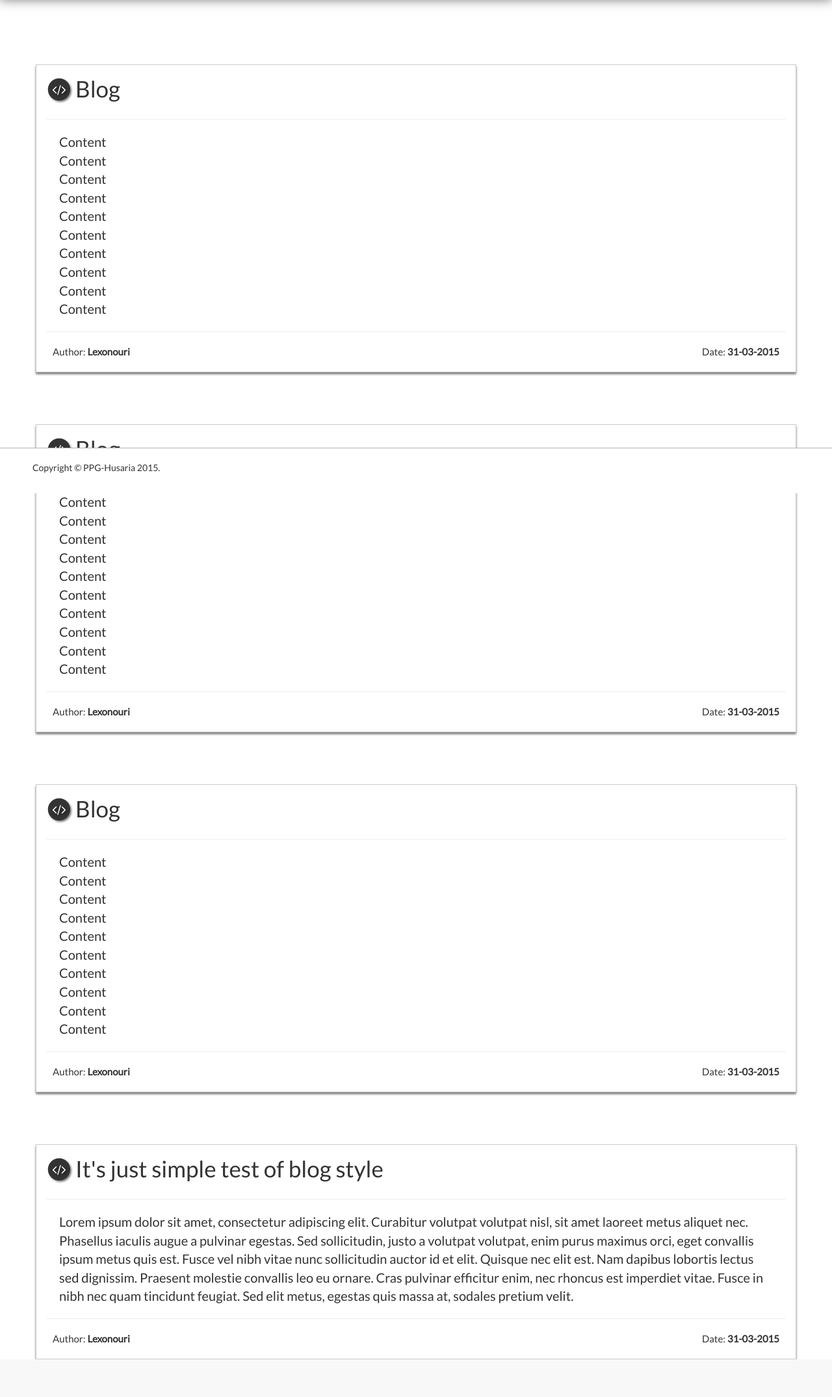
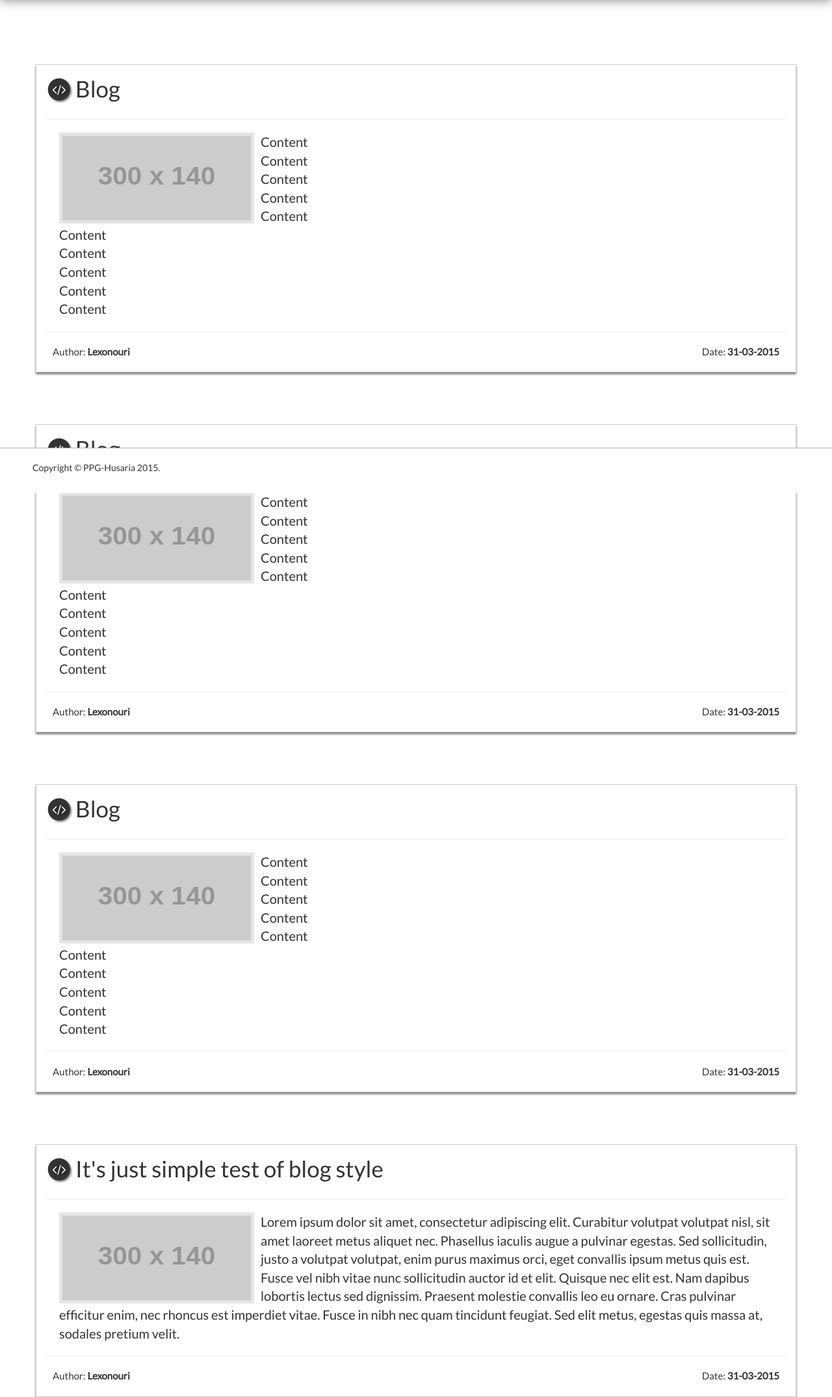
Before and after one commit to gitter-badger/lexonouri.github.io, a PHP site: page / in a window 1280 px wide, after a click on "Blog". Shown: the part 51-2201 px from the top of the page at 65% size. Before the commit the page ends 2143 px from the top, so only its background shows below. Run offline with PHP 8.4, Linux system fonts and the light colour scheme; grey boxes labelled with a size stand in for pictures from a placeholder-image service; some libraries are stand-ins or nearby versions.

Commit message:
Update "Blog" section
Added image with text in post content

```diff
--- a/css/style.css
+++ b/css/style.css
@@ -17,6 +17,8 @@ html {
 .avatar {
     border-radius: 100%;
     box-shadow: 3px 6px 6px rgba(0, 0, 0, 0.5);
+    padding: 5px;
+    background-color: rgba(0, 0, 0, 0.1);
 }
 
 .teammate {
@@ -61,6 +63,16 @@ html {
     height: 100%;
     padding-top: 150px;
     text-align: center;
+}
+
+.post-image {
+    text-align: left;
+    float: left;
+    height: 140px;
+    width: 300px;
+    padding: 5px;
+    background-color: rgba(0, 0, 0, 0.1);
+    margin: 0px 10px 0px 20px;
 }
 
 .navbar-element:hover {
--- a/index.html
+++ b/index.html
@@ -127,6 +127,7 @@
                         <i class="fa fa-code fa-stack-1x fa-inverse"></i>
                     </span>Blog</h1>
                     <hr>
+                    <img class="post-image" src="http://placehold.it/300x140"></img>
                     <p style="margin: 0 20px 0 20px; font-size: 20px; text-align: left">Content</br>Content</br>Content</br>Content</br>Content</br>Content</br>Content</br>Content</br>Content</br>Content</br></p>
                     <hr>
 <p style="margin: 0 10px 20px 10px; float: left; text-align: left; font-size: 15px;">Author: <b>Lexonouri</b></p>
@@ -144,6 +145,7 @@
                         <i class="fa fa-code fa-stack-1x fa-inverse"></i>
                     </span>Blog</h1>
                     <hr>
+                    <img class="post-image" src="http://placehold.it/300x140"></img>
                     <p style="margin: 0 20px 0 20px; font-size: 20px; text-align: left">Content</br>Content</br>Content</br>Content</br>Content</br>Content</br>Content</br>Content</br>Content</br>Content</br></p>
                     <hr>
 <p style="margin: 0 10px 20px 10px; float: left; text-align: left; font-size: 15px;">Author: <b>Lexonouri</b></p>
@@ -161,6 +163,7 @@
                         <i class="fa fa-code fa-stack-1x fa-inverse"></i>
                     </span>Blog</h1>
                     <hr>
+                    <img class="post-image" src="http://placehold.it/300x140"></img>
                     <p style="margin: 0 20px 0 20px; font-size: 20px; text-align: left">Content</br>Content</br>Content</br>Content</br>Content</br>Content</br>Content</br>Content</br>Content</br>Content</br></p>
                     <hr>
 <p style="margin: 0 10px 20px 10px; float: left; text-align: left; font-size: 15px;">Author: <b>Lexonouri</b></p>
@@ -178,6 +181,7 @@
                         <i class="fa fa-code fa-stack-1x fa-inverse"></i>
                     </span>It's just simple test of blog style</h1>
                     <hr>
+                    <img class="post-image" src="http://placehold.it/300x140"></img>
                     <p style="margin: 0 20px 0 20px; font-size: 20px; text-align: left">Lorem ipsum dolor sit amet, consectetur adipiscing elit. Curabitur volutpat volutpat nisl, sit amet laoreet metus aliquet nec. Phasellus iaculis augue a pulvinar egestas. Sed sollicitudin, justo a volutpat volutpat, enim purus maximus orci, eget convallis ipsum metus quis est. Fusce vel nibh vitae nunc sollicitudin auctor id et elit. Quisque nec elit est. Nam dapibus lobortis lectus sed dignissim. Praesent molestie convallis leo eu ornare. Cras pulvinar efficitur enim, nec rhoncus est imperdiet vitae. Fusce in nibh nec quam tincidunt feugiat. Sed elit metus, egestas quis massa at, sodales pretium velit. </br></p>
                     <hr>
 <p style="margin: 0 10px 20px 10px; float: left; text-align: left; font-size: 15px;">Author: <b>Lexonouri</b></p>
```
